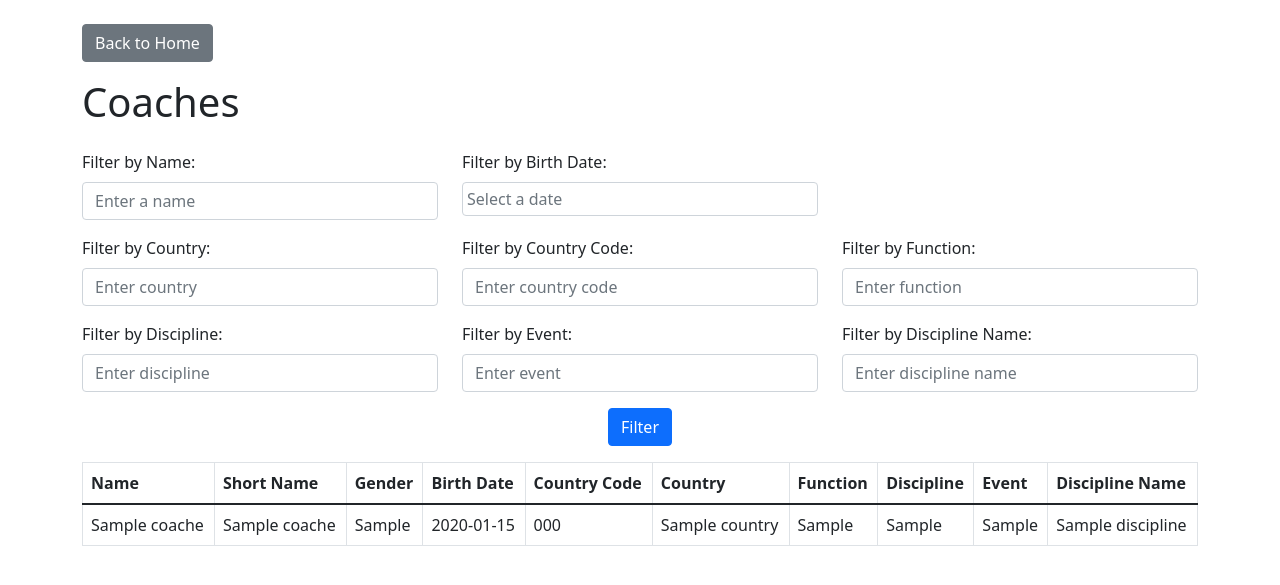
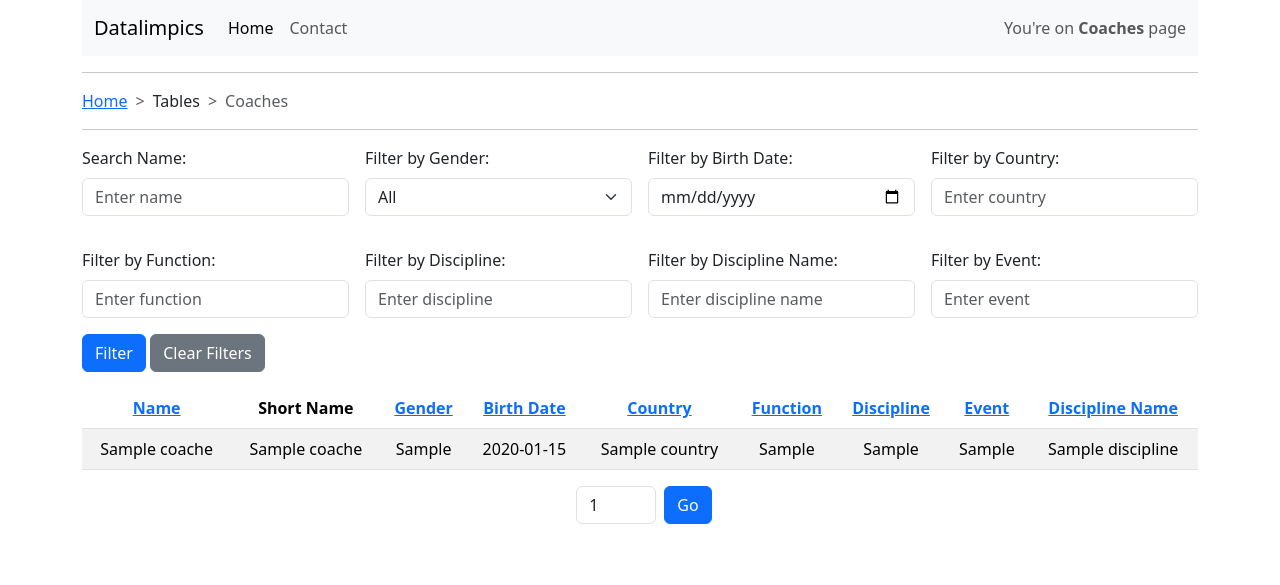
Before and after one commit to itu-itis22-kombak22/datalimpics, a Flask app: page /coaches in a window 1280 px wide. Shown: the top 585 px of the page. Run offline with Flask 3, Linux system fonts and the light colour scheme; tables that the repository leaves empty hold one stand-in row (values such as "Sample post"); some libraries are stand-ins or nearby versions.

Commit message:
Filters are updated. Also did some minor design changes.

```diff
--- a/site-flask/app.py
+++ b/site-flask/app.py
@@ -451,26 +451,34 @@ def athletesPage():
     )
 
 
-@app.route("/coaches")
+@app.route("/coaches", methods=["GET"])
 def coachesPage():
-    """Renders a paginated and filtered page displaying coaches."""
+    """Renders a paginated, searchable, filterable, and sortable page displaying coaches."""
     conn = get_db_connection()
 
     # Get query parameters
     page = request.args.get('page', 1, type=int)
     per_page = 10  # Number of coaches per page
     offset = (page - 1) * per_page
+    search = request.args.get('search', '').strip()
+    sort_by = request.args.get('sort_by', 'name')  # Default sorting by name
+    order = request.args.get('order', 'asc')  # Default order ascending
+
+    # Ensure valid sorting column and order
+    valid_columns = ['name', 'gender', 'birth_date', 'country_code', 'function', 'discipline', 'discipline_name', 'event']
+    if sort_by not in valid_columns:
+        sort_by = 'name'
+    if order not in ['asc', 'desc']:
+        order = 'asc'
 
     # Filters
-    filter_name = request.args.get('filter', '').strip()
     gender = request.args.get('gender', '').strip()
+    birth_date = request.args.get('birth_date', '').strip()
     country = request.args.get('country', '').strip()
-    birth_date = request.args.get('birth_date', '').strip()
-    country_code = request.args.get('country_code', '').strip()
     function = request.args.get('function', '').strip()
     discipline = request.args.get('discipline', '').strip()
+    discipline_name = request.args.get('discipline_name', '').strip()
     event = request.args.get('event', '').strip()
-    discipline_name = request.args.get('discipline_name', '').strip()
 
     # Base query
     base_query = """
@@ -493,56 +501,48 @@ def coachesPage():
     params = []
 
     # Add filters
-    if filter_name:
+    if search:
         filters.append("co.name LIKE ?")
-        params.append(f"%{filter_name}%")
+        params.append(f"%{search}%")
     if gender:
         filters.append("co.gender = ?")
         params.append(gender)
+    if birth_date:
+        filters.append("co.birth_date = ?")
+        params.append(birth_date)
     if country:
         filters.append("c.country_name LIKE ?")
         params.append(f"%{country}%")
-    if birth_date:
-        filters.append("co.birth_date = ?")
-        params.append(birth_date)
-    if country_code:
-        filters.append("co.country_code = ?")
-        params.append(country_code)
     if function:
         filters.append("co.function LIKE ?")
         params.append(f"%{function}%")
     if discipline:
         filters.append("co.discipline LIKE ?")
         params.append(f"%{discipline}%")
+    if discipline_name:
+        filters.append("d.discipline_name LIKE ?")
+        params.append(f"%{discipline_name}%")
     if event:
         filters.append("co.event LIKE ?")
         params.append(f"%{event}%")
-    if discipline_name:
-        filters.append("d.discipline_name LIKE ?")
-        params.append(f"%{discipline_name}%")
 
-    # Apply filters to query
+    # Apply filters
     if filters:
         base_query += " WHERE " + " AND ".join(filters)
 
-    # Add pagination
-    paginated_query = base_query + " LIMIT ? OFFSET ?"
+    # Add sorting and pagination
+    query = f"{base_query} ORDER BY {sort_by} {order} LIMIT ? OFFSET ?"
     params.extend([per_page, offset])
 
-    # Fetch coaches data
-    coaches = conn.execute(paginated_query, params).fetchall()
+    # Fetch data
+    coaches = conn.execute(query, params).fetchall()
 
-    # Count total coaches for pagination
-    count_query = """
-        SELECT COUNT(*)
-        FROM coaches co
-        LEFT JOIN countries c ON co.country_code = c.country_code
-        LEFT JOIN disciplines d ON co.discipline_id = d.discipline_id
-    """
+    # Count total rows
+    count_query = f"SELECT COUNT(*) FROM coaches co LEFT JOIN countries c ON co.country_code = c.country_code LEFT JOIN disciplines d ON co.discipline_id = d.discipline_id"
     if filters:
         count_query += " WHERE " + " AND ".join(filters)
+
     total_coaches = conn.execute(count_query, params[:-2]).fetchone()[0]
-
     conn.close()
 
     # Calculate total pages
@@ -550,7 +550,7 @@ def coachesPage():
 
     # Gender dropdown options
     gender_options = {
-        "all_selected": "" if gender else "selected",
+        "all_selected": "" if not gender else "selected",
         "male_selected": "selected" if gender == "Male" else "",
         "female_selected": "selected" if gender == "Female" else "",
     }
@@ -560,17 +560,17 @@ def coachesPage():
         coaches=coaches,
         current_page=page,
         total_pages=total_pages,
-        current_filter=filter_name,
+        search_query=search,
+        sort_by=sort_by,
+        order=order,
         gender_options=gender_options,
+        current_birth_date=birth_date,
         current_country=country,
-        current_birth_date=birth_date,
-        current_country_code=country_code,
         current_function=function,
         current_discipline=discipline,
-        current_event=event,
-        current_discipline_name=discipline_name
+        current_discipline_name=discipline_name,
+        current_event=event
     )
-
 @app.route("/medals")
 def medalsPage():
     """Renders a page displaying all medals."""
--- a/site-flask/templates/coaches.html
+++ b/site-flask/templates/coaches.html
@@ -4,112 +4,193 @@
     <meta charset="UTF-8">
     <meta name="viewport" content="width=device-width, initial-scale=1.0">
     <title>Coaches</title>
-    <link href="https://cdn.jsdelivr.net/npm/bootstrap@5.1.3/dist/css/bootstrap.min.css" rel="stylesheet">
-    <link rel="stylesheet" href="https://cdnjs.cloudflare.com/ajax/libs/bootstrap-datepicker/1.9.0/css/bootstrap-datepicker.min.css">
+    <link rel="stylesheet" href="{{ url_for('static', filename='css/bootstrap.min.css') }}">
+    <style>
+        .action-buttons {
+            display: flex;
+            gap: 5px; /* Adds spacing between the buttons */
+        }
+    </style>
 </head>
 <body>
-    <div class="container mt-4">
-        <button class="btn btn-secondary mb-3" onclick="location.href='{{ url_for('indexPage') }}'">Back to Home</button>
-        <h1 class="mb-4">Coaches</h1>
-
-        <!-- Filter Form -->
-        <form method="get" action="" class="mb-3">
-            <div class="row">
-                <!-- Filter by Name -->
-                <div class="col-md-4">
-                    <label for="name-filter" class="form-label">Filter by Name:</label>
-                    <input type="text" id="name-filter" name="filter" class="form-control" placeholder="Enter a name" value="{{ current_filter }}">
+    <!-- Modal -->
+    <div class="modal fade" id="actionModal" tabindex="-1" aria-labelledby="actionModalLabel" aria-hidden="true">
+        <div class="modal-dialog">
+            <div class="modal-content">
+                <div class="modal-header">
+                    <h5 class="modal-title" id="actionModalLabel">Action Status</h5>
+                    <button type="button" class="btn-close" data-bs-dismiss="modal" aria-label="Close"></button>
                 </div>
-
-
-                <!-- Filter by Birth Date -->
-                <div class="col-md-4">
-                    <label for="birthdate-filter" class="form-label">Filter by Birth Date:</label>
-                    <input type="text" id="birthdate-filter" name="birth_date" class="form-control datepicker" placeholder="Select a date" value="{{ current_birth_date }}">
+                <div class="modal-body" id="modalMessage">
+                    <!-- Message will be injected here -->
+                </div>
+                <div class="modal-footer">
+                    <button type="button" class="btn btn-secondary" data-bs-dismiss="modal">Close</button>
+                </div>
+            </div>
         </div>
     </div>
 
-            <div class="row mt-3">
-                <div class="col-md-4">
+    <div class="container">
+        <!-- Navbar -->
+        <nav class="navbar navbar-expand-lg bg-body-tertiary">
+            <div class="container-fluid">
+                <a class="navbar-brand" href="{{ url_for('indexPage') }}">Datalimpics</a>
+                <button class="navbar-toggler" type="button" data-bs-toggle="collapse" data-bs-target="#navbarText" aria-controls="navbarText" aria-expanded="false" aria-label="Toggle navigation">
+                    <span class="navbar-toggler-icon"></span>
+                </button>
+                <div class="collapse navbar-collapse" id="navbarText">
+                    <ul class="navbar-nav me-auto mb-2 mb-lg-0">
+                        <li class="nav-item">
+                            <a class="nav-link active" aria-current="page" href="{{ url_for('indexPage') }}">Home</a>
+                        </li>
+                        <li class="nav-item">
+                            <a class="nav-link" href="#">Contact</a>
+                        </li>
+                    </ul>
+                    <span class="navbar-text">
+                        You're on <b>Coaches</b> page
+                    </span>
+                </div>
+            </div>
+        </nav>
+    </div>
+
+    <div class="container">
+        <hr>
+        <nav style="--bs-breadcrumb-divider: '>'" aria-label="breadcrumb">
+            <ol class="breadcrumb">
+                <li class="breadcrumb-item"><a href="{{ url_for('indexPage') }}">Home</a></li>
+                <li class="breadcrumb-item">Tables</li>
+                <li class="breadcrumb-item active" aria-current="page">Coaches</li>
+            </ol>
+        </nav>
+        <hr>
+    </div>
+
+    <div class="container text-center">
+        <!-- Filter Form -->
+        <form method="get" action="" class="mb-3">
+            <div class="row g-3 text-start">
+                <div class="col-md-4 col-lg-3">
+                    <label for="search" class="form-label">Search Name:</label>
+                    <input type="text" id="search" name="search" class="form-control" placeholder="Enter name" value="{{ search_query }}">
+                </div>
+                <div class="col-md-4 col-lg-3">
+                    <label for="gender-filter" class="form-label">Filter by Gender:</label>
+                    <select id="gender-filter" name="gender" class="form-select">
+                        <option value="" {{ gender_options['all_selected'] }}>All</option>
+                        <option value="Male" {{ gender_options['male_selected'] }}>Male</option>
+                        <option value="Female" {{ gender_options['female_selected'] }}>Female</option>
+                    </select>
+                </div>
+                <div class="col-md-4 col-lg-3">
+                    <label for="birthdate-filter" class="form-label">Filter by Birth Date:</label>
+                    <input type="date" id="birthdate-filter" name="birth_date" class="form-control" value="{{ current_birth_date }}">
+                </div>
+                <div class="col-md-4 col-lg-3">
                     <label for="country-filter" class="form-label">Filter by Country:</label>
                     <input type="text" id="country-filter" name="country" class="form-control" placeholder="Enter country" value="{{ current_country }}">
                 </div>
-                <div class="col-md-4">
-                    <label for="countrycode-filter" class="form-label">Filter by Country Code:</label>
-                    <input type="text" id="countrycode-filter" name="country_code" class="form-control" placeholder="Enter country code" value="{{ current_country_code }}">
             </div>
-                <div class="col-md-4">
+            <div class="row g-3 mt-3 text-start">
+                <div class="col-md-4 col-lg-3">
                     <label for="function-filter" class="form-label">Filter by Function:</label>
                     <input type="text" id="function-filter" name="function" class="form-control" placeholder="Enter function" value="{{ current_function }}">
                 </div>
-            </div>
-
-            <div class="row mt-3">
-                <div class="col-md-4">
+                <div class="col-md-4 col-lg-3">
                     <label for="discipline-filter" class="form-label">Filter by Discipline:</label>
                     <input type="text" id="discipline-filter" name="discipline" class="form-control" placeholder="Enter discipline" value="{{ current_discipline }}">
                 </div>
-                <div class="col-md-4">
+                <div class="col-md-4 col-lg-3">
+                    <label for="discipline-name-filter" class="form-label">Filter by Discipline Name:</label>
+                    <input type="text" id="discipline-name-filter" name="discipline_name" class="form-control" placeholder="Enter discipline name" value="{{ current_discipline_name }}">
+                </div>
+                <div class="col-md-4 col-lg-3">
                     <label for="event-filter" class="form-label">Filter by Event:</label>
                     <input type="text" id="event-filter" name="event" class="form-control" placeholder="Enter event" value="{{ current_event }}">
                 </div>
-                <div class="col-md-4">
-                    <label for="discipline-name-filter" class="form-label">Filter by Discipline Name:</label>
-                    <input type="text" id="discipline-name-filter" name="discipline_name" class="form-control" placeholder="Enter discipline name" value="{{ current_discipline_name }}">
             </div>
-            </div>
-
-            <!-- Submit Button -->
-            <div class="mt-3 text-center">
+            <div class="mt-3 text-start">
                 <button type="submit" class="btn btn-primary">Filter</button>
+                <a href="{{ url_for('coachesPage') }}" class="btn btn-secondary">Clear Filters</a>
             </div>
         </form>
 
-        <!-- Table -->
-        <table class="table table-bordered table-hover">
+        <!-- Coaches Table -->
+        <div class="table-responsive">
+            <table class="table table-striped table-hover">
                 <thead>
                     <tr>
-                    <th>Name</th>
+                        <th>
+                            <a href="?sort_by=name&order={{ 'asc' if sort_by != 'name' or order == 'desc' else 'desc' }}">Name</a>
+                        </th>
                         <th>Short Name</th>
-                    <th>Gender</th>
-                    <th>Birth Date</th>
-                    <th>Country Code</th>
-                    <th>Country</th>
-                    <th>Function</th>
-                    <th>Discipline</th>
-                    <th>Event</th>
-                    <th>Discipline Name</th>
+                        <th>
+                            <a href="?sort_by=gender&order={{ 'asc' if sort_by != 'gender' or order == 'desc' else 'desc' }}">Gender</a>
+                        </th>
+                        <th>
+                            <a href="?sort_by=birth_date&order={{ 'asc' if sort_by != 'birth_date' or order == 'desc' else 'desc' }}">Birth Date</a>
+                        </th>
+                        <th>
+                            <a href="?sort_by=country_code&order={{ 'asc' if sort_by != 'country_code' or order == 'desc' else 'desc' }}">Country</a>
+                        </th>
+                        <th>
+                            <a href="?sort_by=function&order={{ 'asc' if sort_by != 'function' or order == 'desc' else 'desc' }}">Function</a>
+                        </th>
+                        <th>
+                            <a href="?sort_by=discipline&order={{ 'asc' if sort_by != 'discipline' or order == 'desc' else 'desc' }}">Discipline</a>
+                        </th>
+                        <th>
+                            <a href="?sort_by=event&order={{ 'asc' if sort_by != 'event' or order == 'desc' else 'desc' }}">Event</a>
+                        </th>
+                        <th>
+                            <a href="?sort_by=discipline_name&order={{ 'asc' if sort_by != 'discipline_name' or order == 'desc' else 'desc' }}">Discipline Name</a>
+                        </th>
                     </tr>
                 </thead>
                 <tbody>
                     {% for coach in coaches %}
                     <tr>
-                    <td>{{ coach.name }}</td>
-                    <td>{{ coach.short_name }}</td>
-                    <td>{{ coach.gender }}</td>
-                    <td>{{ coach.birth_date }}</td>
-                    <td>{{ coach.country_code or 'N/A' }}</td>
-                    <td>{{ coach.country or 'N/A' }}</td>
-                    <td>{{ coach.function or 'N/A' }}</td>
-                    <td>{{ coach.discipline or 'N/A' }}</td>
-                    <td>{{ coach.event or 'N/A' }}</td>
-                    <td>{{ coach.discipline_name or 'N/A' }}</td>
+                        <td>{{ coach['name'] }}</td>
+                        <td>{{ coach['short_name'] }}</td>
+                        <td>{{ coach['gender'] }}</td>
+                        <td>{{ coach['birth_date'] }}</td>
+                        <td>{{ coach['country'] }}</td>
+                        <td>{{ coach['function'] }}</td>
+                        <td>{{ coach['discipline'] }}</td>
+                        <td>{{ coach['event'] }}</td>
+                        <td>{{ coach['discipline_name'] }}</td>
                     </tr>
                     {% endfor %}
                 </tbody>
             </table>
         </div>
 
-    <script src="https://cdnjs.cloudflare.com/ajax/libs/jquery/3.6.0/jquery.min.js"></script>
-    <script src="https://cdnjs.cloudflare.com/ajax/libs/bootstrap-datepicker/1.9.0/js/bootstrap-datepicker.min.js"></script>
-    <script>
-        $(document).ready(function () {
-            $('.datepicker').datepicker({
-                format: 'yyyy-mm-dd',
-                autoclose: true,
-                todayHighlight: true
-            });
-        });
-    </script>
+        <!-- Pagination Controls -->
+        <nav aria-label="Page navigation">
+            <ul class="pagination justify-content-center">
+                {% if current_page > 1 %}
+                <li class="page-item">
+                    <a class="page-link" href="?page={{ current_page - 1 }}">Previous</a>
+                </li>
+                {% endif %}
+                <li class="page-item">
+                    <form method="get" action="" class="d-flex align-items-center">
+                        <input type="number" name="page" class="form-control mx-2" style="width: 80px;" min="1" max="{{ total_pages }}" value="{{ current_page }}">
+                        <button type="submit" class="btn btn-primary">Go</button>
+                    </form>
+                </li>
+                {% if current_page < total_pages %}
+                <li class="page-item">
+                    <a class="page-link" href="?page={{ current_page + 1 }}">Next</a>
+                </li>
+                {% endif %}
+            </ul>
+        </nav>
+    </div>
+
+    <script src="{{ url_for('static', filename='js/bootstrap.bundle.min.js') }}"></script>
+
 </body>
 </html>
```
Also changed, not shown: site-flask/database.db. Lines whose indentation alone changed are shown as unchanged.
